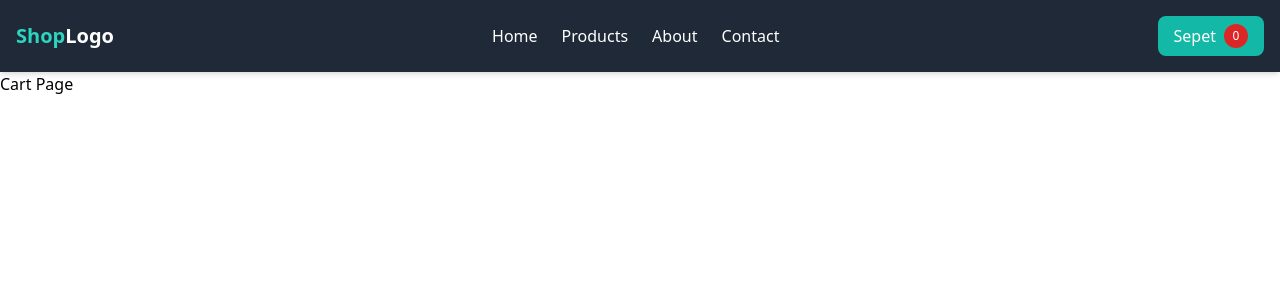
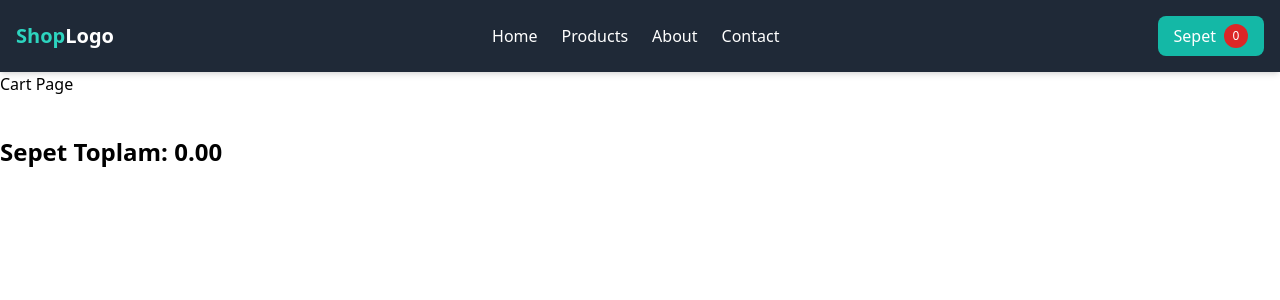
Before and after one commit to eminbasbayan/react-bootcamp8, a React (Vite) app: page /cart in a window 1280 px wide. Shown: the top 300 px of the page. Built offline with nearby package versions, Linux system fonts and the light colour scheme.

Commit message:
sepet toplam hesaplama işlemleri

```diff
--- a/src/pages/CartPage.jsx
+++ b/src/pages/CartPage.jsx
@@ -5,6 +5,11 @@ import ProductCard from '../components/Products/ProductCard';
 
 const CartPage = () => {
   const { cartItems, removeFromCart } = useContext(CartContext);
+
+  const totalValue = cartItems.reduce((toplam, element) => {
+    return element.price * element.quantity + toplam;
+  }, 0);
+
   return (
     <div className="cart-page">
       <Header />
@@ -19,6 +24,10 @@ const CartPage = () => {
           />
         ))}
       </div>
+
+      <p className="my-10 text-2xl font-bold">
+        Sepet Toplam: {totalValue.toFixed(2)}{' '}
+      </p>
     </div>
   );
 };
```
